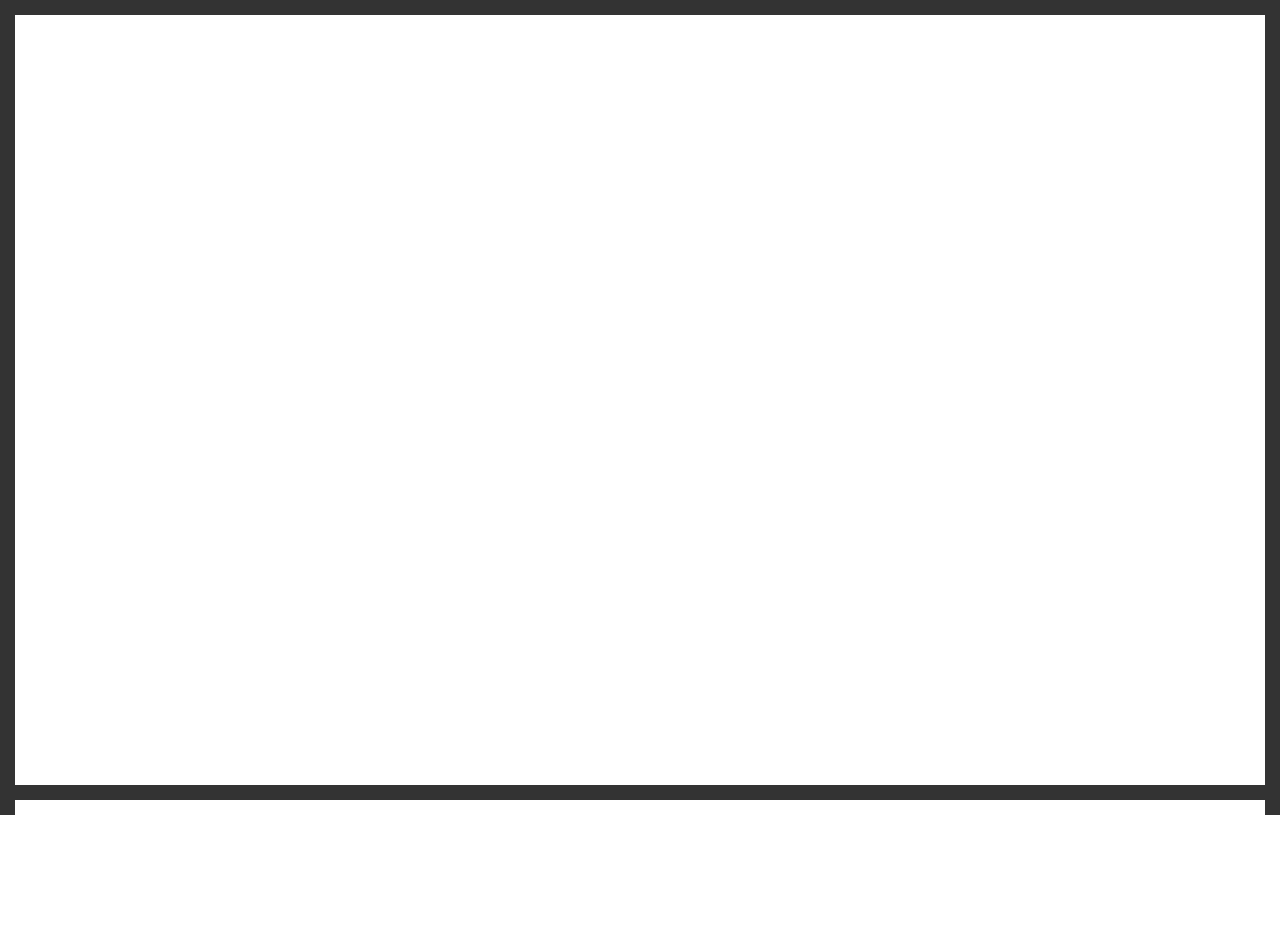
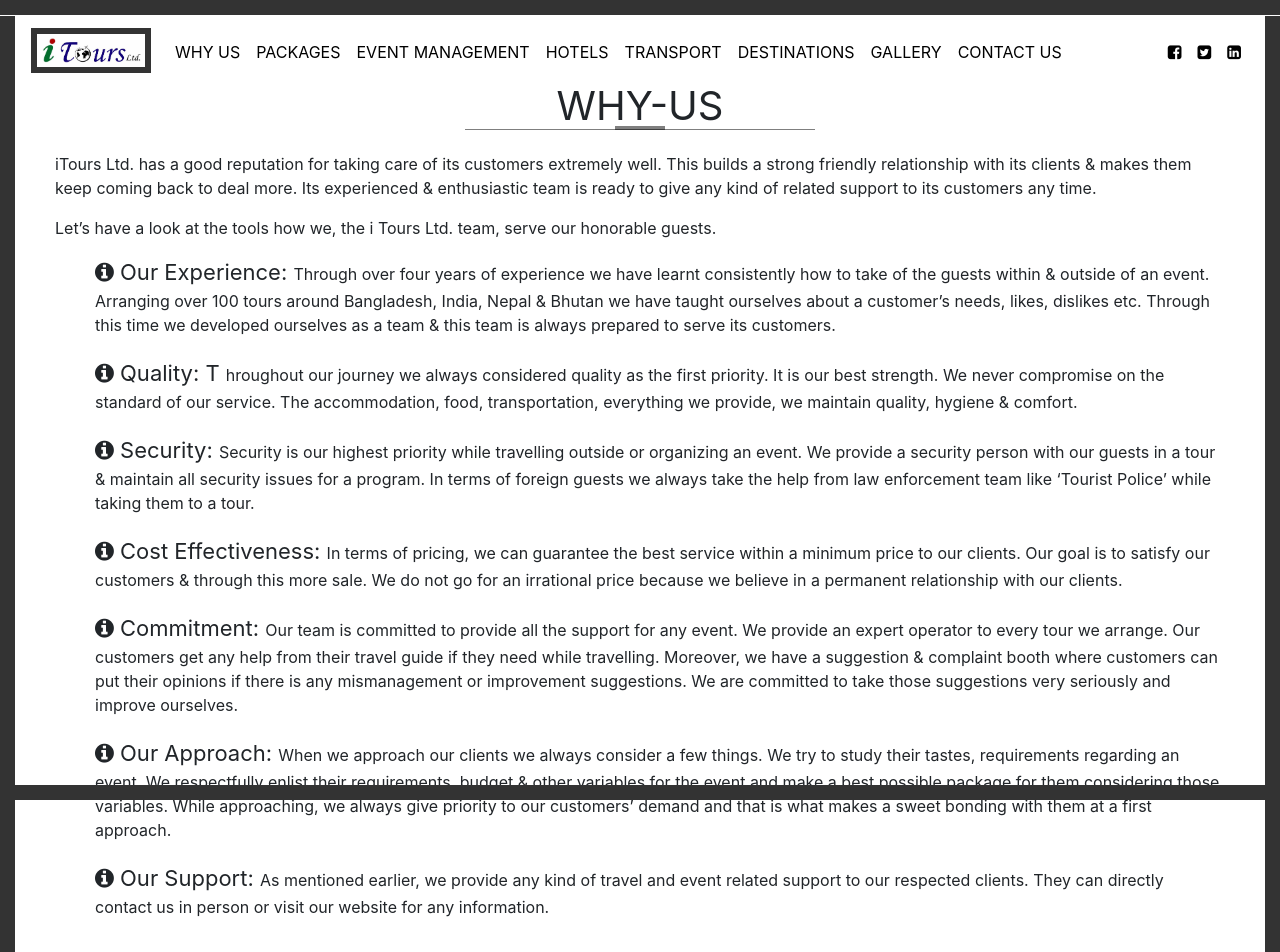
Before and after one commit to nazmuldipu/itoursltd, an Angular app: page /why-us in a window 1280 px wide. Before the commit this address led to /. Shown: the top 952 px of the page. Before the commit the page ends 830 px from the top, so only its background shows below. Built offline with nearby package versions, Linux system fonts and the light colour scheme.

Commit message:
why us done

```diff
--- a/src/app/app.component.ts
+++ b/src/app/app.component.ts
@@ -7,6 +7,7 @@ import { Component } from '@angular/core';
 
   <div class="page">
   <div class="page-block">
+    <navbar></navbar>
     <router-outlet></router-outlet>
   </div>
   </div>
--- a/src/app/app.module.ts
+++ b/src/app/app.module.ts
@@ -3,6 +3,7 @@ import { NgModule } from '@angular/core';
 import { RouterModule, Routes } from '@angular/router';
 import { AppComponent } from './app.component';
 import { NgbModule } from '@ng-bootstrap/ng-bootstrap';
+import { NavbarComponent } from 'src/home/components/navbar/navbar.component';
 
 // routes
 export const ROUTES: Routes = [
@@ -13,8 +14,8 @@ export const ROUTES: Routes = [
 ];
 
 @NgModule({
-  declarations: [AppComponent],
   imports: [BrowserModule, RouterModule.forRoot(ROUTES), NgbModule.forRoot()],
+  declarations: [AppComponent, NavbarComponent],
   providers: [],
   bootstrap: [AppComponent]
 })
--- a/src/home/components/navbar/navbar.component.html
+++ b/src/home/components/navbar/navbar.component.html
@@ -11,7 +11,7 @@
     <div class="collapse navbar-collapse show" id="navbarCollapse" [class.show]="show">
       <ul class="navbar-nav mr-auto">
         <li class="nav-item">
-          <a class="nav-link sliding-middle-out" href="#">WHY US</a>
+          <a class="nav-link sliding-middle-out" routerLink="/why-us">WHY US</a>
         </li>
         <li ngbDropdown placement="bottom-left" class="nav-item dropdown">
           <a ngbDropdownToggle class="nav-link dropdown-toggle sliding-middle-out" id="dropdown01" data-toggle="dropdown" aria-haspopup="true"
@@ -21,7 +21,7 @@
               DOMESTIC</a>
             <a class="dropdown-item" routerLink="/dashboard/users/changePassword" (click)="toggleCollapse()">
               INDIA</a>
-            <a class="dropdown-item" (click)="logout()">
+            <a class="dropdown-item">
               NEPAL</a>
           </div>
         </li>
@@ -33,13 +33,13 @@
               CORPORATE EVENTS</a>
             <a class="dropdown-item" routerLink="/dashboard/users/changePassword" (click)="toggleCollapse()">
               BRAND PROMOTION</a>
-            <a class="dropdown-item" (click)="logout()">
+            <a class="dropdown-item">
               CEREMONIES</a>
-            <a class="dropdown-item" (click)="logout()">
+            <a class="dropdown-item">
               ARTIST MANAGEMENT</a>
-            <a class="dropdown-item" (click)="logout()">
+            <a class="dropdown-item">
               EXIBITION</a>
-            <a class="dropdown-item" (click)="logout()">
+            <a class="dropdown-item">
               PHOTOGRAPHY</a>
           </div>
         </li>
@@ -65,21 +65,21 @@
               BANGLADESH</a>
             <a class="dropdown-item" routerLink="/dashboard/users/changePassword" (click)="toggleCollapse()">
               INDIA</a>
-            <a class="dropdown-item" (click)="logout()">
+            <a class="dropdown-item">
               NEPAL</a>
-            <a class="dropdown-item" (click)="logout()">
+            <a class="dropdown-item">
               BHUTAN</a>
-            <a class="dropdown-item" (click)="logout()">
+            <a class="dropdown-item">
               THAILAND</a>
-            <a class="dropdown-item" (click)="logout()">
+            <a class="dropdown-item">
               MALAYSIA</a>
-            <a class="dropdown-item" (click)="logout()">
+            <a class="dropdown-item">
               MALDIVES</a>
-            <a class="dropdown-item" (click)="logout()">
+            <a class="dropdown-item">
               SRILANKA</a>
-            <a class="dropdown-item" (click)="logout()">
+            <a class="dropdown-item">
               CHINA</a>
-            <a class="dropdown-item" (click)="logout()">
+            <a class="dropdown-item">
               INDONESIA</a>
           </div>
         </li>
@@ -95,11 +95,11 @@
               ADDRESS</a>
             <a class="dropdown-item" routerLink="/dashboard/users/changePassword" (click)="toggleCollapse()">
               LOGIN</a>
-            <a class="dropdown-item" (click)="logout()">
+            <a class="dropdown-item">
               ABOUT US</a>
-            <a class="dropdown-item" (click)="logout()">
+            <a class="dropdown-item">
               FEEDBACK</a>
-            <a class="dropdown-item" (click)="logout()">
+            <a class="dropdown-item">
               FAQ</a>
           </div>
         </li>
--- a/src/home/containers/index/index.component.html
+++ b/src/home/containers/index/index.component.html
@@ -1,4 +1,3 @@
-<navbar></navbar>
 <carousel>
 </carousel>
 <hot-deals></hot-deals>
--- /dev/null
+++ b/src/home/containers/why-us/why-us.component.html
@@ -0,0 +1,74 @@
+<div class="container my-3 p-0">
+  <div class="section-title">WHY-US</div>
+
+  <div class="row my-3">
+    <p>
+      iTours Ltd. has a good reputation for taking care of its customers extremely well. This builds a strong friendly relationship
+      with its clients &amp; makes them keep coming back to deal more. Its experienced &amp; enthusiastic team is ready to
+      give any kind of related support to its customers any time.
+    </p>
+    <p>
+      Let’s have a look at the tools how we, the i Tours Ltd. team, serve our honorable guests.
+    </p>
+
+    <ul class="why-us-content">
+      <li>
+        <span class="why-us-content-point">
+          <i class="fa fa-info-circle" aria-hidden="true"></i> Our Experience:
+        </span>
+        Through over four years of experience we have learnt consistently how to take of the guests within &amp; outside of an event.
+        Arranging over 100 tours around Bangladesh, India, Nepal &amp; Bhutan we have taught ourselves about a customer’s
+        needs, likes, dislikes etc. Through this time we developed ourselves as a team &amp; this team is always prepared
+        to serve its customers.
+      </li>
+      <li>
+        <span class="why-us-content-point">
+          <i class="fa fa-info-circle" aria-hidden="true"></i> Quality: T
+        </span>
+        hroughout our journey we always considered quality as the first priority. It is our best strength. We never compromise on
+        the standard of our service. The accommodation, food, transportation, everything we provide, we maintain quality,
+        hygiene &amp; comfort.
+      </li>
+      <li>
+        <span class="why-us-content-point">
+          <i class="fa fa-info-circle" aria-hidden="true"></i> Security:
+        </span>
+        Security is our highest priority while travelling outside or organizing an event. We provide a security person with our guests
+        in a tour &amp; maintain all security issues for a program. In terms of foreign guests we always take the help from
+        law enforcement team like ‘Tourist Police’ while taking them to a tour.
+      </li>
+      <li>
+        <span class="why-us-content-point">
+          <i class="fa fa-info-circle" aria-hidden="true"></i> Cost Effectiveness:
+        </span>
+        In terms of pricing, we can guarantee the best service within a minimum price to our clients. Our goal is to satisfy our
+        customers &amp; through this more sale. We do not go for an irrational price because we believe in a permanent relationship
+        with our clients.
+      </li>
+      <li>
+        <span class="why-us-content-point">
+          <i class="fa fa-info-circle" aria-hidden="true"></i> Commitment:
+        </span>
+        Our team is committed to provide all the support for any event. We provide an expert operator to every tour we arrange. Our
+        customers get any help from their travel guide if they need while travelling. Moreover, we have a suggestion &amp;
+        complaint booth where customers can put their opinions if there is any mismanagement or improvement suggestions.
+        We are committed to take those suggestions very seriously and improve ourselves.
+      </li>
+      <li>
+        <span class="why-us-content-point">
+          <i class="fa fa-info-circle" aria-hidden="true"></i> Our Approach:
+        </span>
+        When we approach our clients we always consider a few things. We try to study their tastes, requirements regarding an event.
+        We respectfully enlist their requirements, budget &amp; other variables for the event and make a best possible package
+        for them considering those variables. While approaching, we always give priority to our customers’ demand and that
+        is what makes a sweet bonding with them at a first approach.
+      </li>
+      <li>
+        <span class="why-us-content-point">
+          <i class="fa fa-info-circle" aria-hidden="true"></i> Our Support:
+        </span> As mentioned earlier, we provide any kind of travel and event related support to our respected clients. They
+        can directly contact us in person or visit our website for any information.
+      </li>
+    </ul>
+  </div>
+</div>
--- /dev/null
+++ b/src/home/containers/why-us/why-us.component.scss
@@ -0,0 +1,15 @@
+@import '../../containers/index/index.component.scss';
+
+.section-title {
+  padding-top: 60px;
+  //   text-align: center;
+}
+.why-us-content {
+  list-style: none;
+  & li {
+    padding-bottom: 20px;
+  }
+  &-point {
+    font-size: 22px;
+  }
+}
--- /dev/null
+++ b/src/home/containers/why-us/why-us.component.ts
@@ -0,0 +1,15 @@
+import { Component, OnInit } from '@angular/core';
+
+@Component({
+  selector: 'app-why-us',
+  templateUrl: './why-us.component.html',
+  styleUrls: ['./why-us.component.scss']
+})
+export class WhyUsComponent implements OnInit {
+
+  constructor() { }
+
+  ngOnInit() {
+  }
+
+}
```
Also changed, not shown: src/home/home.module.ts (+18 -3 lines).
